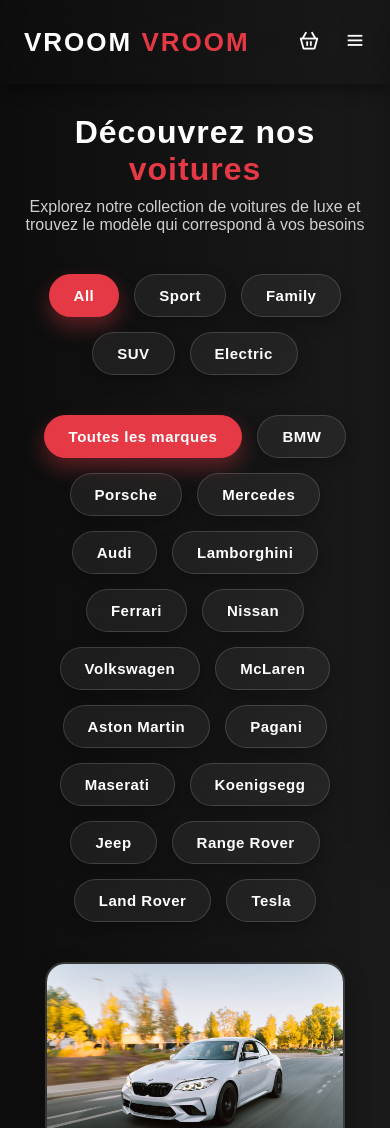
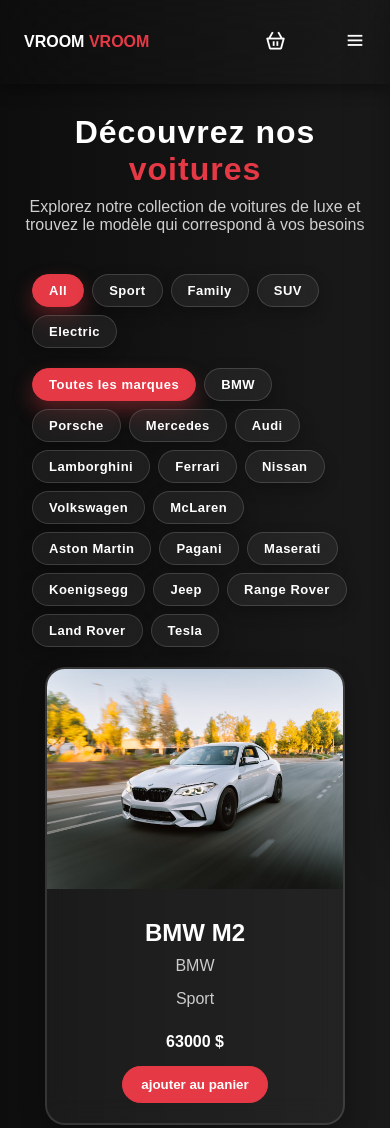
Before and after one commit to rayaneehm/VROOM-VROOM.github.io, a plain HTML site: page content/voitures.html in a window 390 px wide. Shown: the top 1128 px of the page. Drawn offline with nearby package versions, Linux system fonts and the light colour scheme.

Commit message:
Modification de la page voitures

```diff
--- a/content/voitures.html
+++ b/content/voitures.html
@@ -13,7 +13,9 @@
   <body class="pages-body">
     <div>
       <header id="header">
-        <h2 class="logo">VROOM<span> VROOM </span></h2>
+        <a href="../index.html"
+          ><h2 class="logo">VROOM<span> VROOM </span></h2></a
+        >
         <nav>
           <ul class="navbar">
             <li>
--- a/javascript/script.js
+++ b/javascript/script.js
@@ -34,7 +34,7 @@
       <div class="car-bottom">
         <p>${car.price} $</p>
         <button class="car-btn" onclick="ajouterAuPanier(${car.id}, '${car.name}', ${car.price}, '${car.image}')">
-          réserver
+          ajouter au panier
         </button>
       </div>
     </div>
--- a/style/style.css
+++ b/style/style.css
@@ -23,6 +23,9 @@
   position: sticky;
   top: 0;
   z-index: 100;
+}
+#header a {
+  text-decoration: none;
 }
 .logo {
   color: white;
@@ -1684,6 +1687,10 @@
 }
 
 @media (max-width: 540px) {
+  #header .logo {
+    font-size: 16px;
+    letter-spacing: 0px;
+  }
   .footer-cnt {
     flex-direction: column;
     padding: 32px 20px;
@@ -1700,7 +1707,7 @@
   .footer-box h3 {
     font-size: 15px;
   }
-.acheter-main {
+  .acheter-main {
     padding: 0 12px;
     box-sizing: border-box;
     width: 100%;
@@ -1734,4 +1741,16 @@
   .credit-card img {
     height: 120px;
   }
-}
+  .filters,
+  #brand-filters {
+    gap: 8px;
+    padding: 0 12px;
+    margin: 20px 0;
+    justify-content: flex-start;
+  }
+
+  .filter-btn {
+    padding: 8px 16px;
+    font-size: 13px;
+  }
+}
```
Also changed, not shown: content/acheter.html (+3 -1 lines), content/connexion.html (+4 -1 lines), content/marques.html (+3 -1 lines), index.html (+3 -1 lines).
